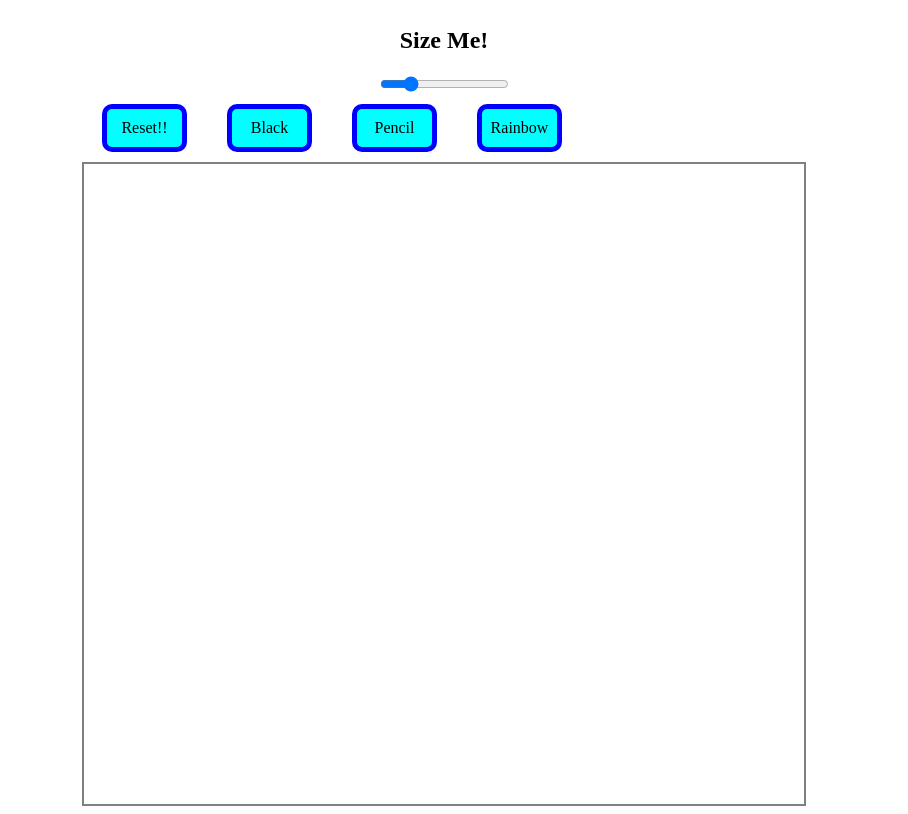
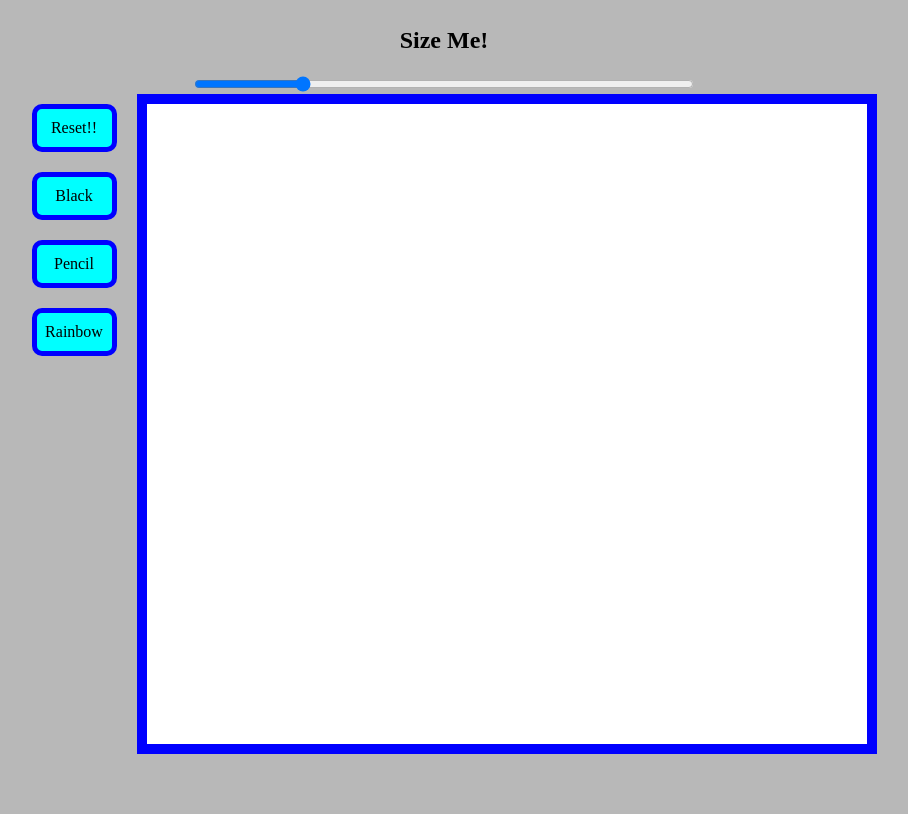
Before and after one commit to Elendel19/etch-a-sketch, a plain HTML site: page index.html in a window 1280 px wide. Shown: the part 81-895 px from the top of the page, without its empty margins (196-1104 px from the left). After the commit the page ends 843 px from the top, so only its background shows below. Drawn offline with Linux system fonts and the light colour scheme.

Commit message:
Change layout and page background color

```diff
--- a/style.css
+++ b/style.css
@@ -3,6 +3,7 @@ body {
     flex-direction: column;
     justify-content: center;
     align-items: center;
+    background-color: #b8b8b8;
 }
 
 .button {
@@ -19,7 +20,15 @@ body {
 
 .buttonContainer {
     display: flex;
+    flex-direction: column;
+}
 
+.slider {
+    width: 500px
+}
+
+.wrapper {
+    display: flex;
 }
 
 .container {
@@ -27,16 +36,13 @@ body {
     width: 90vh;
     aspect-ratio: 1 / 1;
     display: grid;
-    /*grid-template-columns: repeat(5, 1fr);*/
     grid-template-rows: repeat(auto-fill, 1fr);
-   border: 2px gray solid;
-
-
+    border: 10px blue solid;
+    background-color: white;
 }
 
 .gridBlock {
     max-width: auto;
     max-height: auto;
     aspect-ratio: 1 / 1;
-    /*background-color: blue;*/
 }
```
